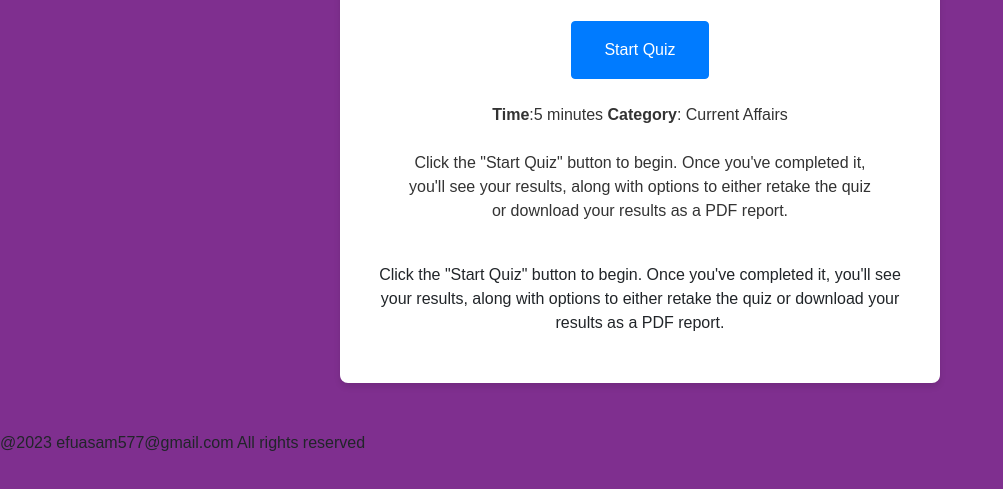
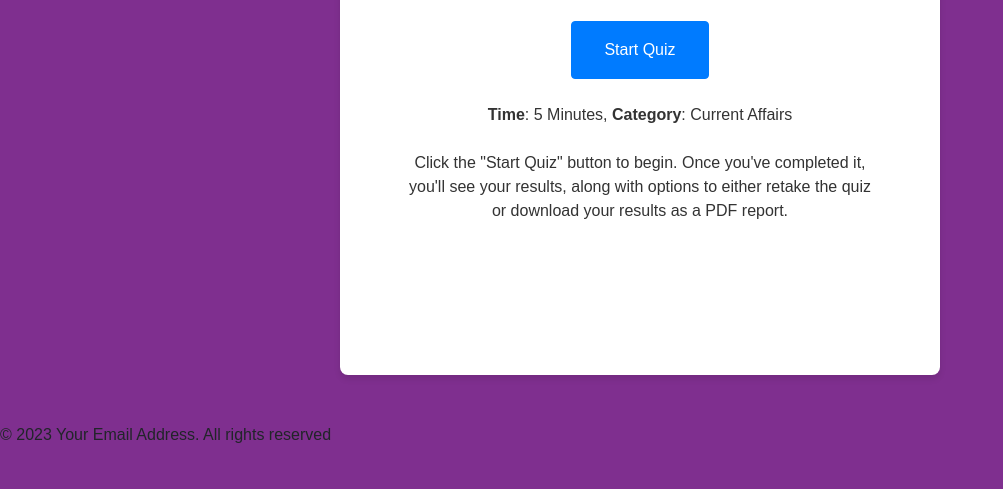
Before and after one commit to the-pad-forum/activity7-efua-sam-54, a plain HTML site: page index.html in a window 1280 px wide. Shown: the part 131-620 px from the top of the page, without its empty margins (0-1003 px from the left). Drawn offline with nearby package versions, Linux system fonts and the light colour scheme; files that its build step writes are made by us from their sources; a script that the page names is missing; files whose address does not match are found by name.

Commit message:
commit initial html

```diff
--- a/index.html
+++ b/index.html
@@ -12,29 +12,29 @@
 </head>
 <body>
   <div id="quiz-container">
-
-    <h1>Simple Quiz App</h1>
+    <h1 >Simple Quiz App</h1>
     <button class="btn btn-primary" id="quiz-start-btn">Start Quiz</button>
     <p id="quiz-start-text">
-      <b>Time</b>:5 minutes
+      <b>Time</b>: 5 Minutes,
       <b>Category</b>: Current Affairs<br /><br/>
-      Click the "Start Quiz" button to begin. Once you've completed it, you'll see your results, along with options to either retake the quiz or download your results as a PDF report.</p>
       Click the "Start Quiz" button to begin. Once you've completed it, you'll see your results,
       along with options to either retake the quiz or download your results as a PDF report.</p>
 
     <div id="quiz-content">
       <div id="quiz-timer"></div>
       <div id="progress"></div>
+
       <div id="question"></div>
       <div id="options"></div>
 
       <button id="next-question" class="btn btn-success btn-lg">
         Next <i class="fas fa-angle-double-right"></i>
       </button>
+
     </div>
   </div>
   <div class="footer">
-    @2023 efuasam577@gmail.com All rights reserved
+    © 2023 Your Email Address. All rights reserved
   </div>
   <!-- Bootstrap JS and Popper.js -->
   <script src="https://code.jquery.com/jquery-3.3.1.slim.min.js"></script>
@@ -42,6 +42,5 @@
   <script src="https://stackpath.bootstrapcdn.com/bootstrap/4.3.1/js/bootstrap.min.js"></script>
   <script src="js/data.js"></script>
   <script src="js/script.js"></script>
-
 </body>
 </html>
```
Lines whose indentation alone changed are shown as unchanged.
